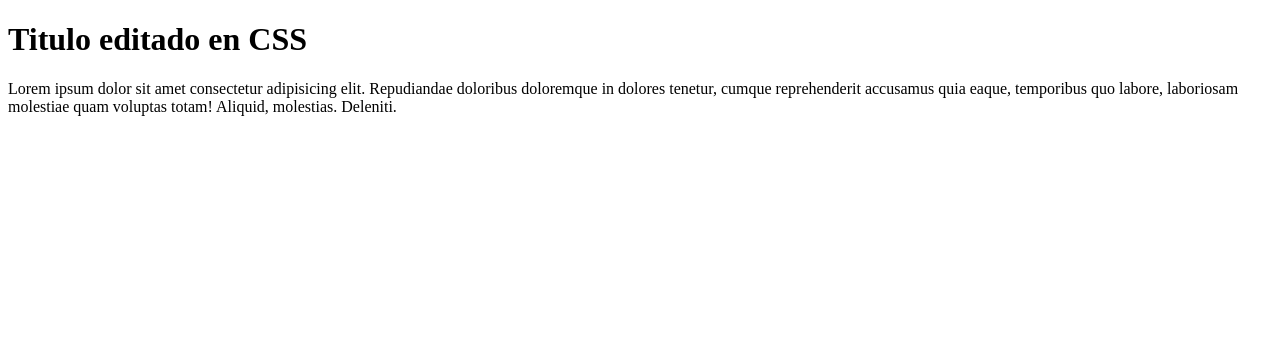
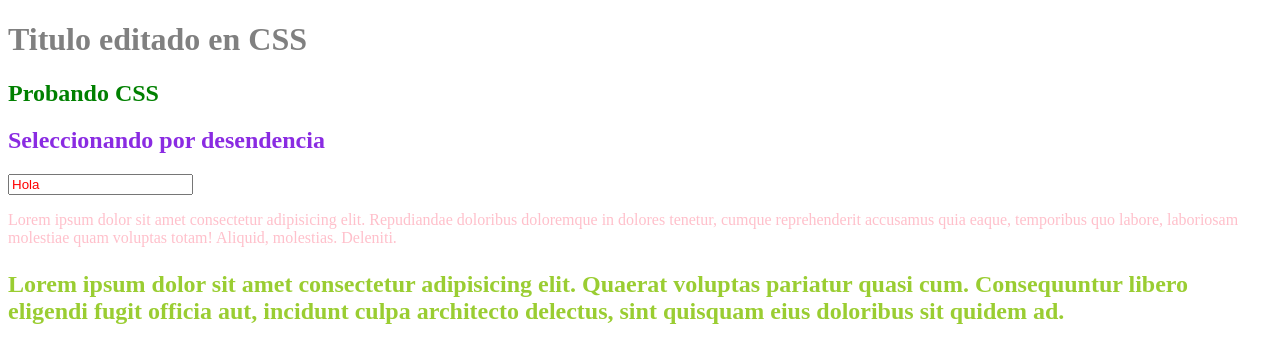
Before and after one commit to anabelen-bc/CURSO-CSS-BASICO-SOYDALTO, a plain HTML site: page index.html in a window 1280 px wide. Drawn offline with Linux system fonts and the light colour scheme.

Commit message:
Estructura y Selectores

```diff
--- a/estilos.css
+++ b/estilos.css
@@ -0,0 +1,46 @@
+/*selector { (que es lo que queremos cambiar)
+    cual es la PROPIEDAD que le vamos a cambiar: valor;
+}
+
+Selector universal * (selecciona todos los elementos)*/
+
+* {
+    color: red;
+}
+
+/*Selectores de tipo (son los que seleccionamos por los nombres de los elementos)*/
+
+h1 {
+    color: blue;
+}
+
+/* Selectores por clase, debemos agregar un class dentro de la etiqueta html, PARA LLAMARLO DENTRO DE CSS TENEMOS QUE PONER UN .Y EL NOMBRE DE LA CLASE*/
+.titulo-h2 {
+    color: green;
+
+}
+
+/*Selectores por ID, primero debemos poner un # y el nombre del id - TIENE QUE SER UNICO (De lo contrario utilizamos class)*/
+#elemento-id {
+    color: pink;
+}
+
+/*Seleccionamos por atributos, para eso abrimos [*/
+[atributo="soytitulo"] {
+    color: grey;
+    }
+
+/*Descentiente tenemos que tener etiquetas adentro de etiquetas (como hijos)*/
+h2 p {
+    color: yellowgreen;
+}
+
+h2 b {
+    color:blueviolet;
+}
+
+/*Pseudo clases :hover */
+
+b:hover {
+    color:brown;
+}
--- a/index.html
+++ b/index.html
@@ -7,10 +7,19 @@
 </head>
 
 <body>
-    <h1>Titulo editado en CSS</h1>
-    <p>Lorem ipsum dolor sit amet consectetur adipisicing elit. Repudiandae doloribus doloremque in dolores tenetur,
+    <h1 atributo="soytitulo">Titulo editado en CSS</h1>
+    <h2 class="titulo-h2">Probando CSS</h2>
+    <h2><b>Seleccionando por desendencia</b></h2>
+    <input type="text" value="Hola">
+    <p id="elemento-id">Lorem ipsum dolor sit amet consectetur adipisicing elit. Repudiandae doloribus doloremque in
+        dolores tenetur,
         cumque reprehenderit accusamus quia eaque, temporibus quo labore, laboriosam molestiae quam voluptas totam!
         Aliquid, molestias. Deleniti.</p>
+    <h2>
+        <p>Lorem ipsum dolor sit amet consectetur adipisicing elit. Quaerat voluptas pariatur quasi cum. Consequuntur
+            libero eligendi fugit officia aut, incidunt culpa architecto delectus, sint quisquam eius doloribus sit
+            quidem ad.</p>
+    </h2>
 </body>
 
 </html>
```
